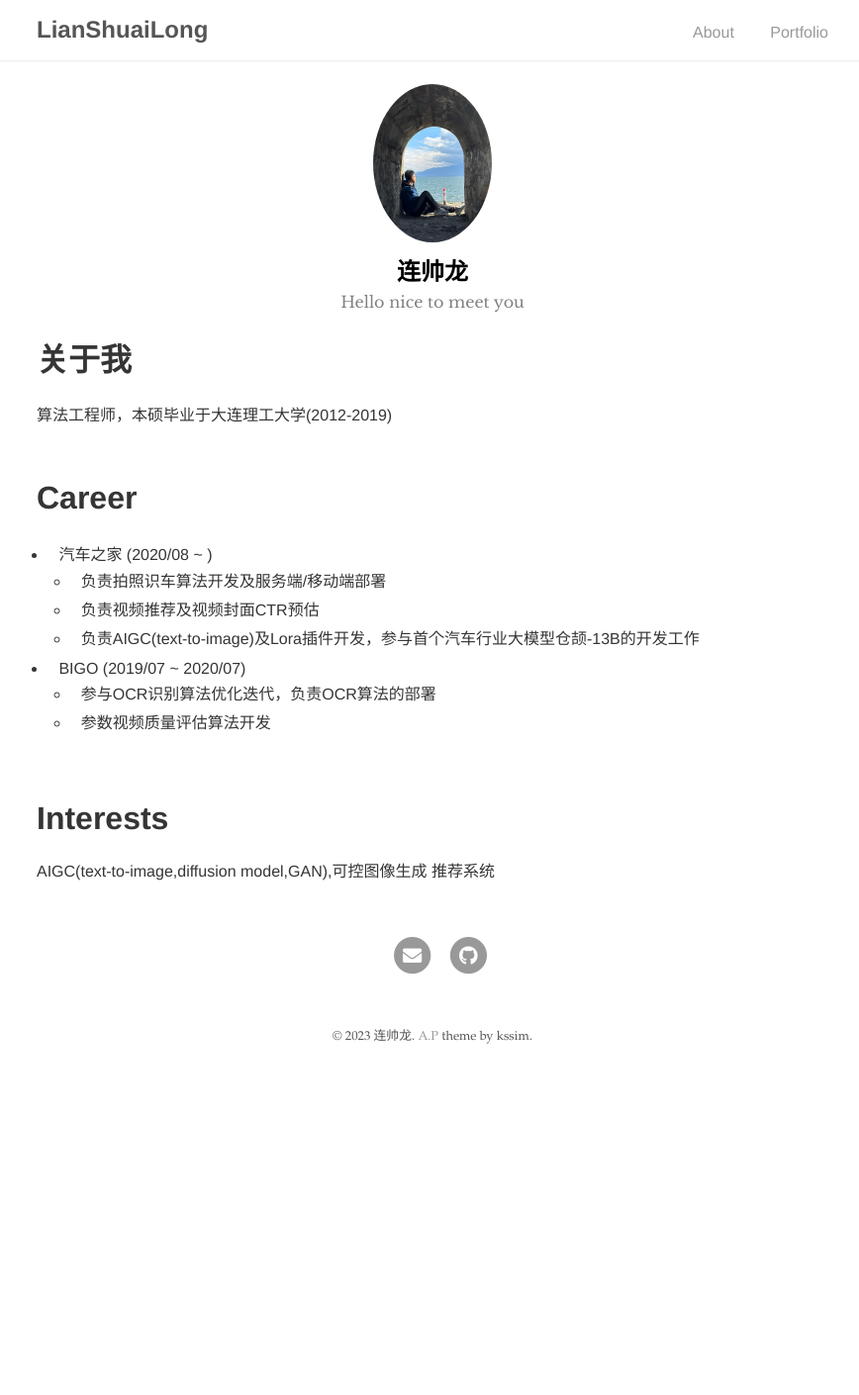
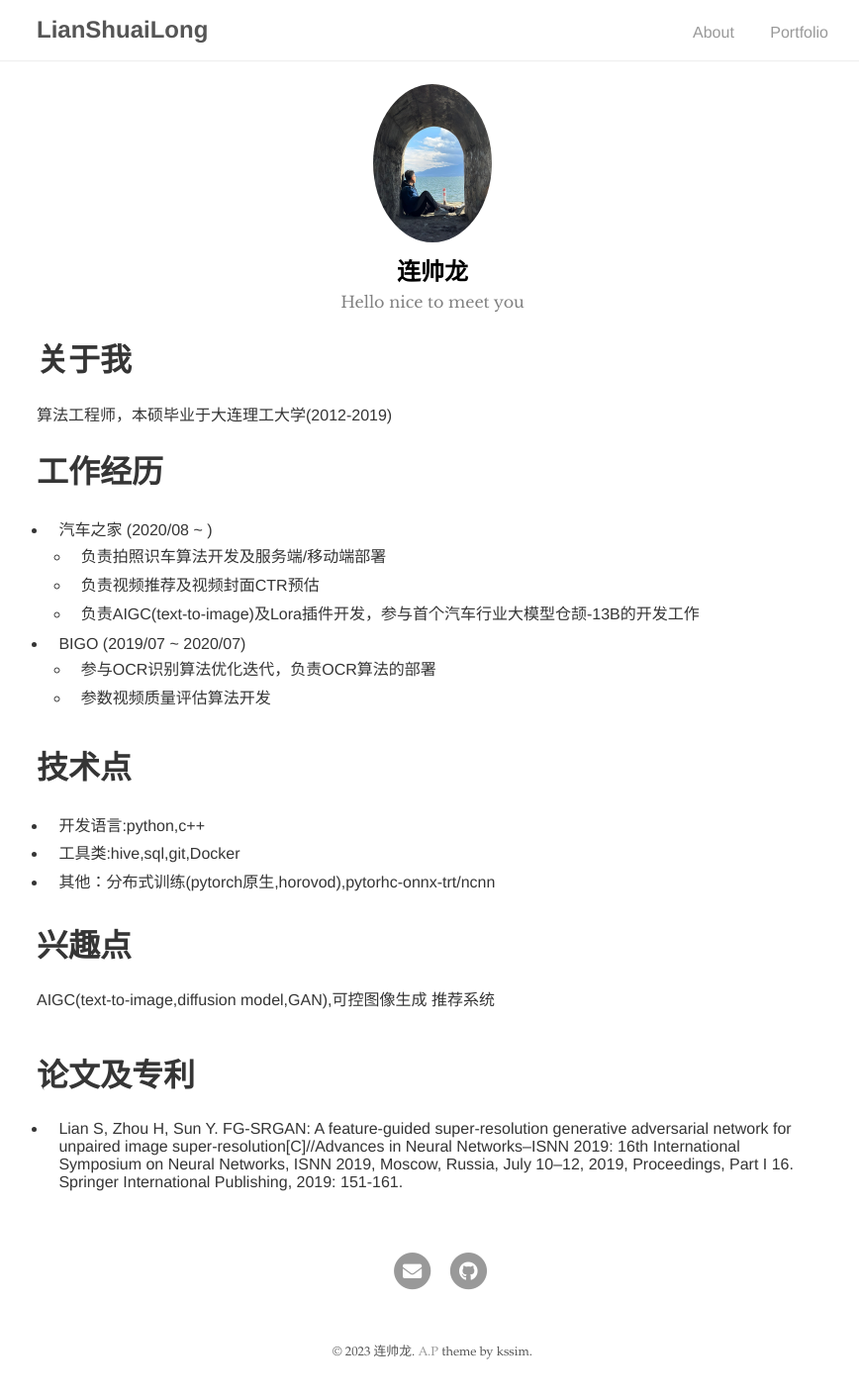
Before and after one commit to LianShuaiLong/LianShuaiLong.github.io, a Jekyll site: the page built from index.md, in a window 1280 px wide. Shown: the whole page at 99% size, without its empty margins (203-1071 px from the left). Built offline with Jekyll 4.4.1, drawn with Linux system fonts in a browser that asks for light colours; our own code applies the rules of GitHub Pages for plain Markdown files; before the commit the page ends 1091 px from its top, so only the background shows below that.

Commit message:
modify index.md

```diff
--- a/index.md
+++ b/index.md
@@ -4,10 +4,9 @@ layout: about
 
 # 关于我
 算法工程师，本硕毕业于大连理工大学(2012-2019)
-
 <br/>
 
-# Career
+# 工作经历
 * 汽车之家 (2020/08 ~ )
     * 负责拍照识车算法开发及服务端/移动端部署
     * 负责视频推荐及视频封面CTR预估
@@ -15,9 +14,17 @@ layout: about
 * BIGO (2019/07 ~ 2020/07)
   * 参与OCR识别算法优化迭代，负责OCR算法的部署
   * 参数视频质量评估算法开发
-
 <br/>
 
-# Interests
+# 技术点
+* 开发语言:python,c++
+* 工具类:hive,sql,git,Docker
+* 其他：分布式训练(pytorch原生,horovod),pytorhc-onnx-trt/ncnn
+
+# 兴趣点
 AIGC(text-to-image,diffusion model,GAN),可控图像生成
 推荐系统
+<br/>
+
+# 论文及专利
+* Lian S, Zhou H, Sun Y. FG-SRGAN: A feature-guided super-resolution generative adversarial network for unpaired image super-resolution[C]//Advances in Neural Networks–ISNN 2019: 16th International Symposium on Neural Networks, ISNN 2019, Moscow, Russia, July 10–12, 2019, Proceedings, Part I 16. Springer International Publishing, 2019: 151-161.
```
